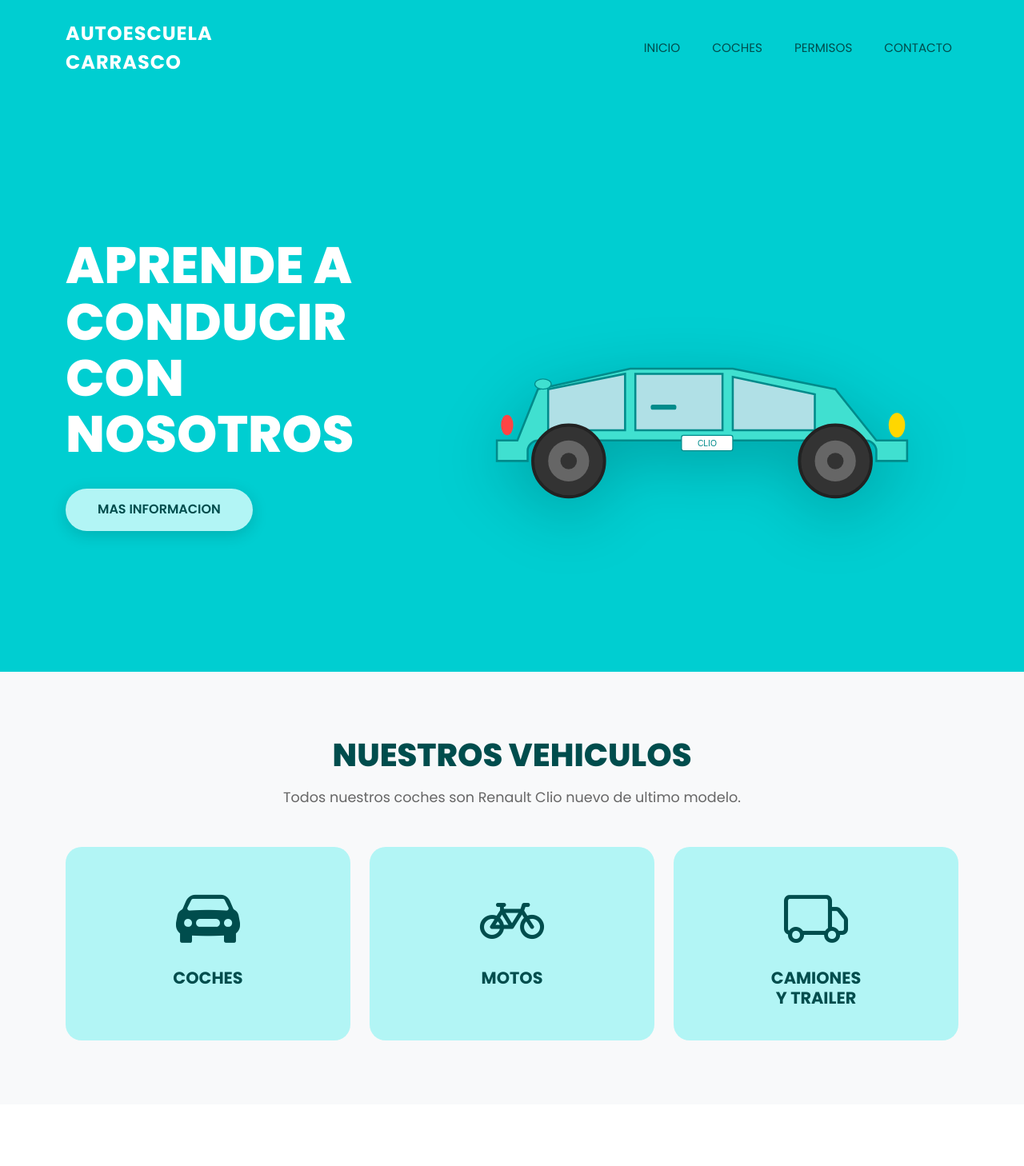
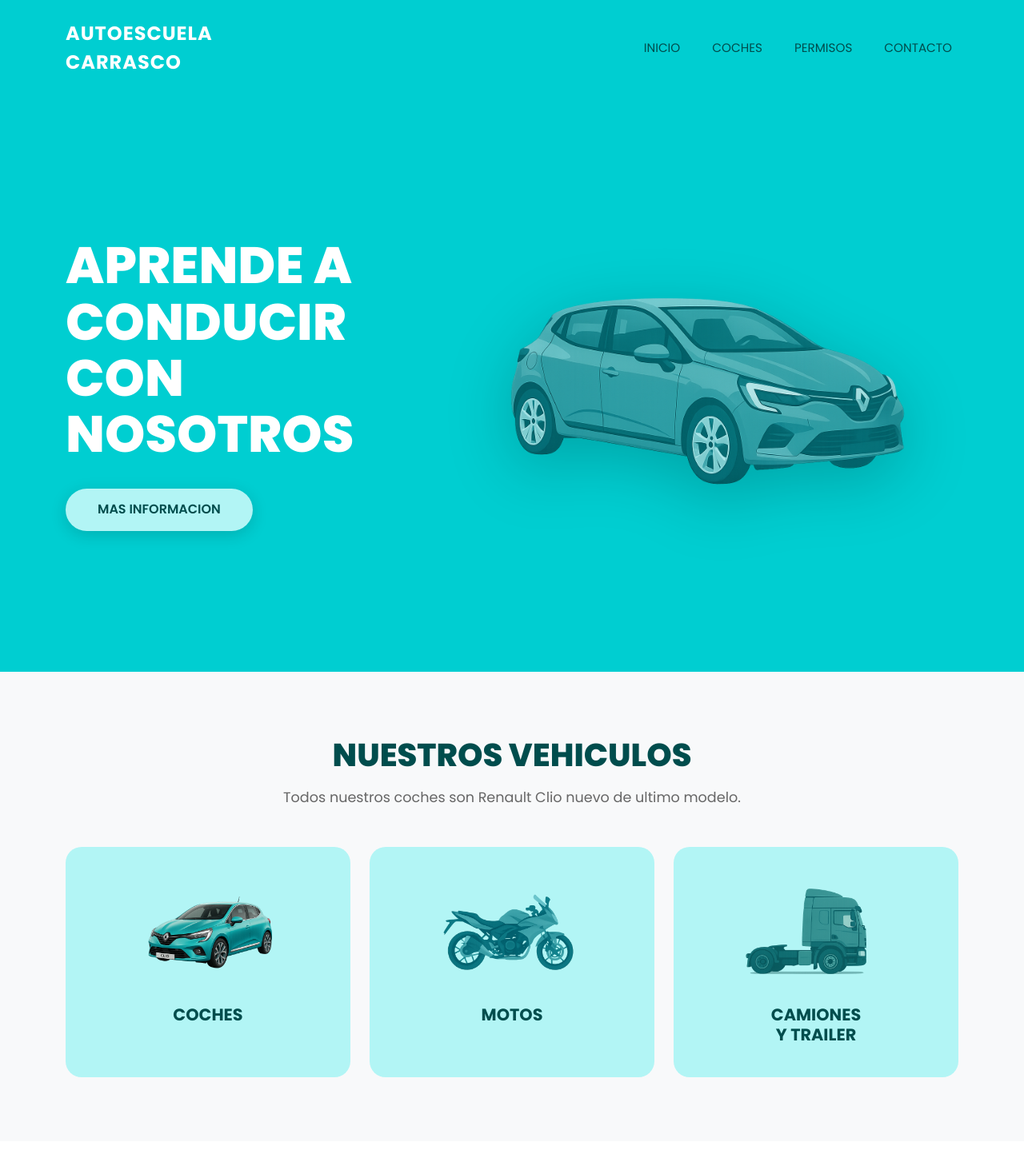
Before and after one commit to JiaChengNeuralLabs/WebApp, a Django app: page / in a window 1280 px wide. Shown: the top 1458 px of the page at 80% size. Run offline with Django 5.2, Linux system fonts and the light colour scheme.

Commit message:
Add real vehicle images to landing page
- Add Clio.png, Coche.png, Moto.png, Trailer.png images
- Configure STATICFILES_DIRS in settings.py
- Replace SVG illustration with real Renault Clio image
- Replace vehicle icons with actual vehicle images
- Add vehicle-img CSS class for proper image sizing

🤖 Generated with [Claude Code](https://claude.com/claude-code)

Co-Authored-By: Claude <noreply@anthropic.com>

```diff
--- a/autoescuela/settings.py
+++ b/autoescuela/settings.py
@@ -146,6 +146,7 @@ USE_TZ = True
 
 STATIC_URL = '/static/'
 STATIC_ROOT = BASE_DIR / 'staticfiles'
+STATICFILES_DIRS = [BASE_DIR / 'static_images']
 
 # Media files (User uploaded files)
 MEDIA_URL = '/media/'
--- a/students/templates/students/landing_page.html
+++ b/students/templates/students/landing_page.html
@@ -1,3 +1,4 @@
+{% load static %}
 <!DOCTYPE html>
 <html lang="es">
 <head>
@@ -181,9 +182,10 @@
             box-shadow: 0 15px 40px rgba(0,206,209,0.3);
         }
 
-        .vehicle-icon {
-            font-size: 5rem;
-            color: #004d4d;
+        .vehicle-img {
+            max-width: 100%;
+            height: 150px;
+            object-fit: contain;
             margin-bottom: 1rem;
         }
 
@@ -479,32 +481,7 @@
                         </a>
                     </div>
                     <div class="col-lg-7 text-center">
-                        <!-- Car SVG Illustration -->
-                        <svg class="hero-car" viewBox="0 0 500 250" xmlns="http://www.w3.org/2000/svg">
-                            <!-- Car body -->
-                            <path d="M50,180 L70,180 L90,130 L180,110 L280,110 L380,130 L420,180 L450,180 L450,200 L420,200 L420,190 C420,185 415,180 410,180 L90,180 C85,180 80,185 80,190 L80,200 L50,200 Z" fill="#40E0D0" stroke="#008B8B" stroke-width="2"/>
-                            <!-- Windows -->
-                            <path d="M100,130 L175,115 L175,170 L100,170 Z" fill="#B0E0E6" stroke="#008B8B" stroke-width="2"/>
-                            <path d="M185,115 L270,115 L270,170 L185,170 Z" fill="#B0E0E6" stroke="#008B8B" stroke-width="2"/>
-                            <path d="M280,118 L360,135 L360,170 L280,170 Z" fill="#B0E0E6" stroke="#008B8B" stroke-width="2"/>
-                            <!-- Wheels -->
-                            <circle cx="120" cy="200" r="35" fill="#333" stroke="#222" stroke-width="3"/>
-                            <circle cx="120" cy="200" r="20" fill="#666"/>
-                            <circle cx="120" cy="200" r="8" fill="#333"/>
-                            <circle cx="380" cy="200" r="35" fill="#333" stroke="#222" stroke-width="3"/>
-                            <circle cx="380" cy="200" r="20" fill="#666"/>
-                            <circle cx="380" cy="200" r="8" fill="#333"/>
-                            <!-- Headlights -->
-                            <ellipse cx="440" cy="165" rx="8" ry="12" fill="#FFD700"/>
-                            <ellipse cx="60" cy="165" rx="6" ry="10" fill="#FF4444"/>
-                            <!-- Door handle -->
-                            <rect x="200" y="145" width="25" height="5" rx="2" fill="#008B8B"/>
-                            <!-- Mirror -->
-                            <ellipse cx="95" cy="125" rx="8" ry="5" fill="#40E0D0" stroke="#008B8B" stroke-width="1"/>
-                            <!-- License plate text -->
-                            <rect x="230" y="175" width="50" height="15" rx="2" fill="white" stroke="#008B8B"/>
-                            <text x="255" y="186" font-family="Arial" font-size="8" fill="#008B8B" text-anchor="middle">CLIO</text>
-                        </svg>
+                        <img src="{% static 'Clio.png' %}" alt="Renault Clio" class="hero-car">
                     </div>
                 </div>
             </div>
@@ -519,19 +496,19 @@
             <div class="row g-4">
                 <div class="col-md-4">
                     <div class="vehicle-card fade-in">
-                        <i class="bi bi-car-front-fill vehicle-icon"></i>
+                        <img src="{% static 'Coche.png' %}" alt="Coche" class="vehicle-img">
                         <h3 class="vehicle-title">Coches</h3>
                     </div>
                 </div>
                 <div class="col-md-4">
                     <div class="vehicle-card fade-in">
-                        <i class="bi bi-bicycle vehicle-icon"></i>
+                        <img src="{% static 'Moto.png' %}" alt="Moto" class="vehicle-img">
                         <h3 class="vehicle-title">Motos</h3>
                     </div>
                 </div>
                 <div class="col-md-4">
                     <div class="vehicle-card fade-in">
-                        <i class="bi bi-truck vehicle-icon"></i>
+                        <img src="{% static 'Trailer.png' %}" alt="Camion y Trailer" class="vehicle-img">
                         <h3 class="vehicle-title">Camiones<br>y Trailer</h3>
                     </div>
                 </div>
```
Also changed, not shown: static_images/Clio.png (added), static_images/Coche.png (added), static_images/Moto.png (added), static_images/Trailer.png (added).
